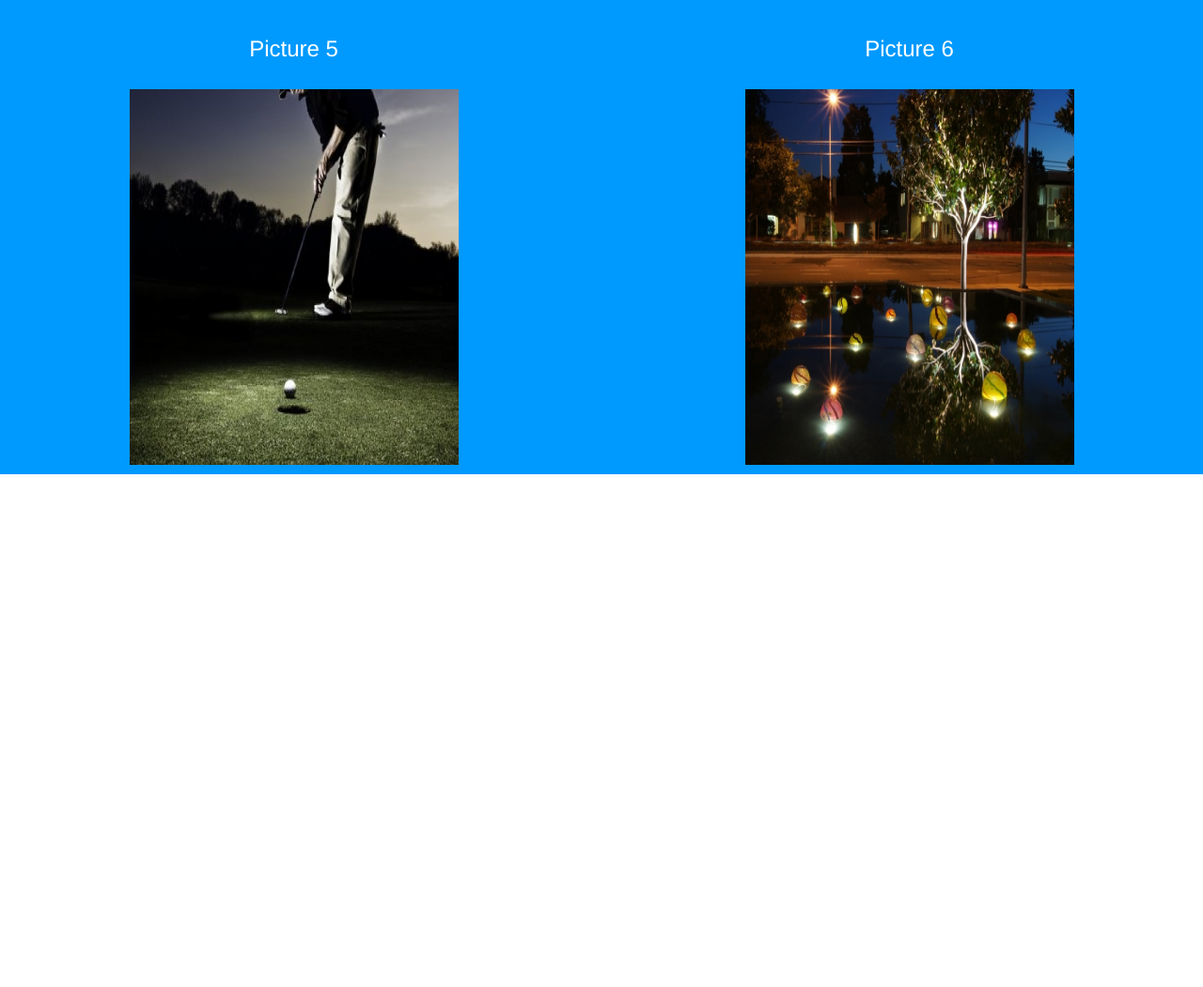
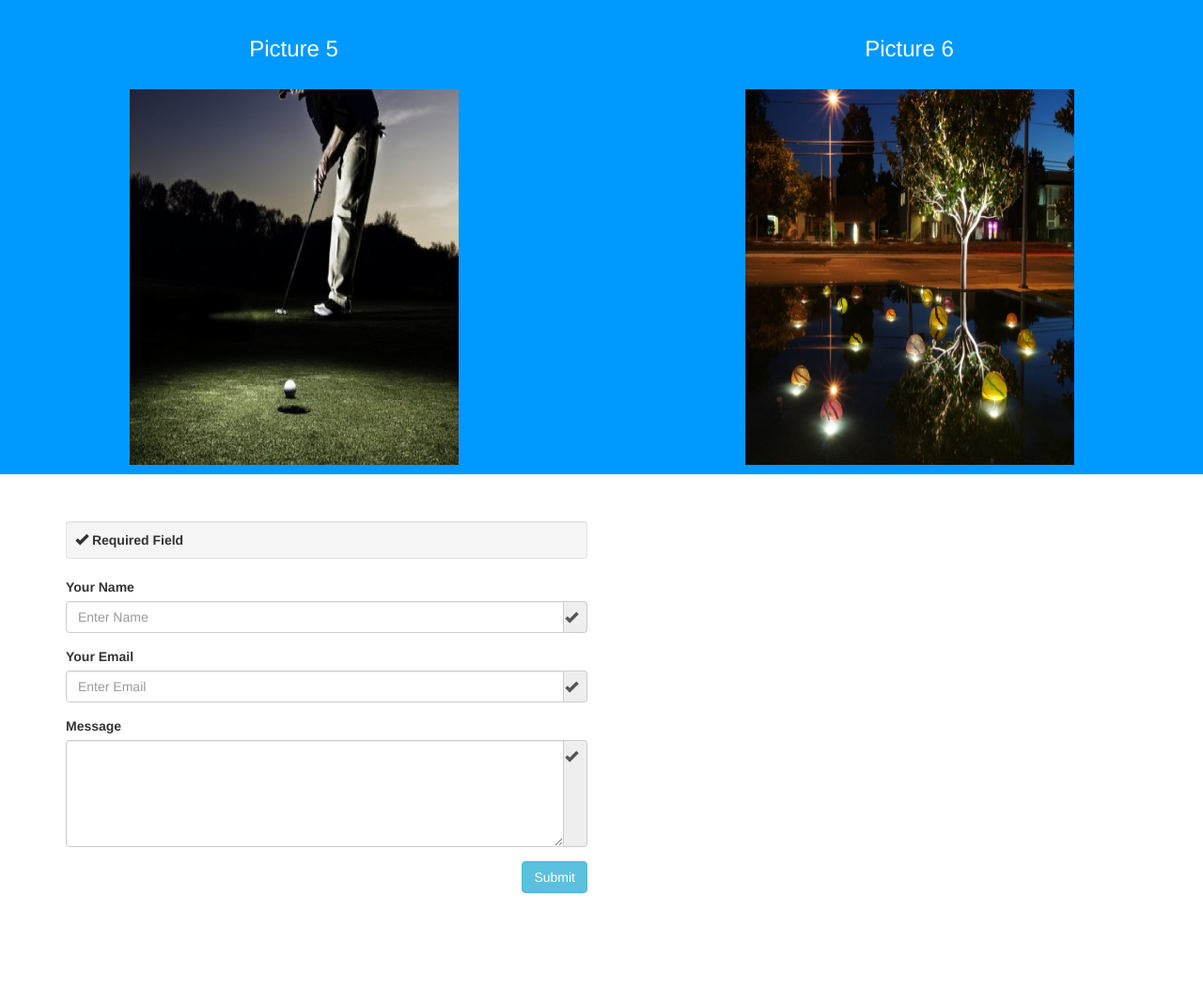
Before and after one commit to bstahler123/bootstrap, a PHP site: page / in a window 1280 px wide. Shown: the part 2512-3563 px from the top of the page at 94% size. Before the commit the page ends 3017 px from the top, so only its background shows below. Run offline with PHP 8.4, Linux system fonts and the light colour scheme; some libraries are stand-ins or nearby versions.

Commit message:
form working

```diff
--- a/bootstrap.js
+++ b/bootstrap.js
@@ -5,3 +5,29 @@ $(document).on('click', 'a', function(event) {
         scrollTop: $($.attr(this, 'href')).offset().top
     }, 500);
 });
+
+$(document).ready(function() {
+    const config = {
+        apiKey: "AIzaSyD5eqGeGoJKiDUXQA36Qi5_Qtoqs3aVqL0",
+        authDomain: "portfolio-messenger.firebaseapp.com",
+        databaseURL: "https://portfolio-messenger.firebaseio.com",
+        projectId: "portfolio-messenger",
+        storageBucket: "portfolio-messenger.appspot.com",
+        messagingSenderId: "51564714549"
+    };
+    firebase.initializeApp(config);
+    $('.form1').on('submit', event => {
+        event.preventDefault();
+        const name = $('#InputName').val();
+        const email = $('#InputEmail').val();
+        const message = $('#InputMessage').val();
+        console.log(name, email, message);
+        firebase.database().ref('messages').push({
+        	name, email, message
+
+        });
+
+    });
+
+
+});
--- a/custom.css
+++ b/custom.css
@@ -25,18 +25,7 @@
     padding-bottom: 220px;
 }
 
-#contactheader {
-    padding-top: 20px;
-    padding-bottom: 20px;
-}
 
-.formcontainer {
-    background-color: lightgrey;
-    margin-top: 50px;
-    padding-bottom: 30px;
-    border: 1px solid black;
-    border-radius: 10px;
-}
 
 .skills-row-2 {
     color: rgb(254, 153, 0);
@@ -111,3 +100,8 @@
 .main-header {
     padding-right: 0px;
 }
+.contact_form {
+    margin-top: 50px;
+    margin-bottom: 100px;
+
+}
--- a/index.html
+++ b/index.html
@@ -9,9 +9,10 @@
     <title>Bradleys Profile</title>
     <!-- Bootstrap -->
     <link rel="stylesheet" href="https://maxcdn.bootstrapcdn.com/bootstrap/3.3.7/css/bootstrap.min.css" integrity="sha384-BVYiiSIFeK1dGmJRAkycuHAHRg32OmUcww7on3RYdg4Va+PmSTsz/K68vbdEjh4u" crossorigin="anonymous">
-    <script src="https://use.fontawesome.com/b222626bc6.js"></script>
+
     <link href="custom.css" rel="stylesheet">
     <link href="https://fonts.googleapis.com/css?family=Open+Sans+Condensed:300" rel="stylesheet">
+    <script src="https://www.gstatic.com/firebasejs/3.9.0/firebase.js"></script>
     <link rel="stylesheet" type="text/css" href="animate.css">
     <script type="text/javascript" src="wow/wow.min copy.js"></script>
     <script>
@@ -117,6 +118,49 @@
             <p><img src="Images/any (2).jpeg" height="400px" width="350px"></p>
         </div>
     </div>
+    <!-- Contact form -->
+    <div class="container contact_form">
+        <div class="row">
+
+                                <!-- Alert Message sent successfully-->
+           <!-- <div class="col-md-12">
+                <div class="alert alert-success"><strong><span class="glyphicon glyphicon-send"></span> Success! Message sent.</strong></div>
+                <div class="alert alert-danger"><span class="glyphicon glyphicon-alert"></span><strong> Error! Please check the inputs.</strong></div>
+            </div>
+            -->
+            <form class= "form1" role="form" action="" method="post">
+
+
+                <div class="col-md-6">
+                    <div class="well well-sm"><i class="glyphicon glyphicon-ok "></i><strong> Required Field</strong></div>
+
+
+                    <div class="form-group">
+                        <label for="InputName">Your Name</label>
+                        <div class="input-group">
+                            <input type="text" class="form-control" name="InputName" id="InputName" placeholder="Enter Name" required>
+                            <span class="input-group-addon"><i class="glyphicon glyphicon-ok form-control-feedback"></i></span></div>
+                    </div>
+                    <div class="form-group">
+                        <label for="InputEmail">Your Email</label>
+                        <div class="input-group">
+                            <input type="email" class="form-control" id="InputEmail" name="InputEmail" placeholder="Enter Email" required>
+                            <span class="input-group-addon"><i class="glyphicon glyphicon-ok form-control-feedback"></i></span></div>
+                    </div>
+                    <div class="form-group">
+                        <label for="InputMessage">Message</label>
+                        <div class="input-group">
+                            <textarea name="InputMessage" id="InputMessage" class="form-control" rows="5" required></textarea>
+                            <span class="input-group-addon"><i class="glyphicon glyphicon-ok form-control-feedback"></i></span></div>
+                    </div>
+
+                    <input type="submit" name="submit" id="submit" value="Submit" class="btn btn-info pull-right">
+                </div>
+            </form>
+            <hr class="featurette-divider hidden-lg">
+            <div class="col-lg-5 col-md-push-1">
+            </div>
+        </div>
         <!-- fixed footer -->
         <div class="navbar navbar-default navbar-fixed-bottom" role="navigation">
             <div class="container">
@@ -135,6 +179,7 @@
         <!-- jQuery (necessary for Bootstrap's JavaScript plugins) -->
         <!-- Include all compiled plugins (below), or include individual files as needed -->
         <script src="https://ajax.googleapis.com/ajax/libs/jquery/1.12.4/jquery.min.js"></script>
+        <script src="https://use.fontawesome.com/b222626bc6.js"></script>
         <script src="https://maxcdn.bootstrapcdn.com/bootstrap/3.3.7/js/bootstrap.min.js" integrity="sha384-Tc5IQib027qvyjSMfHjOMaLkfuWVxZxUPnCJA7l2mCWNIpG9mGCD8wGNIcPD7Txa" crossorigin="anonymous"></script>
         <script type="text/javascript" src="bootstrap.js"></script>
 </body>
```
Also changed, not shown: 3 other files. Lines whose indentation alone changed are shown as unchanged.
